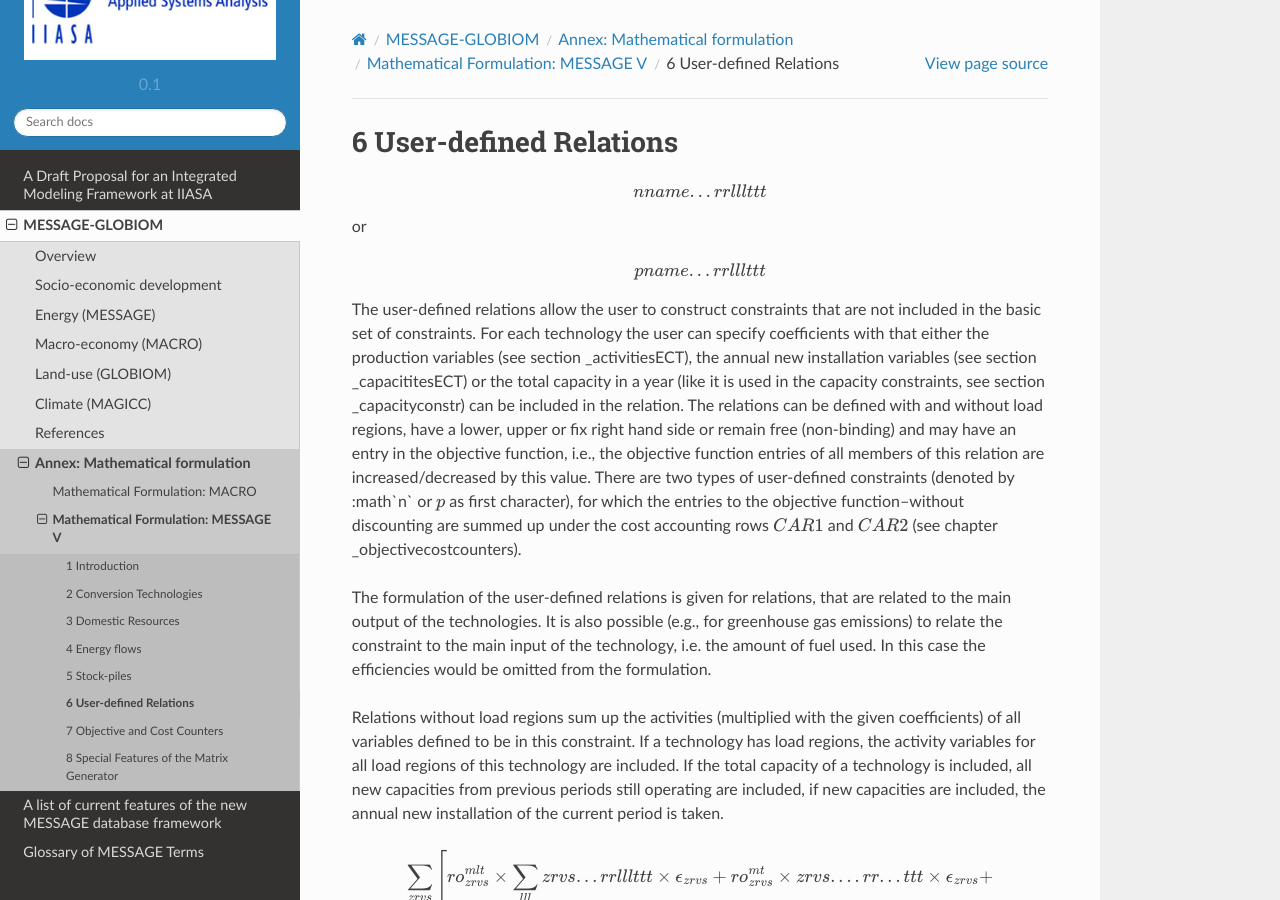
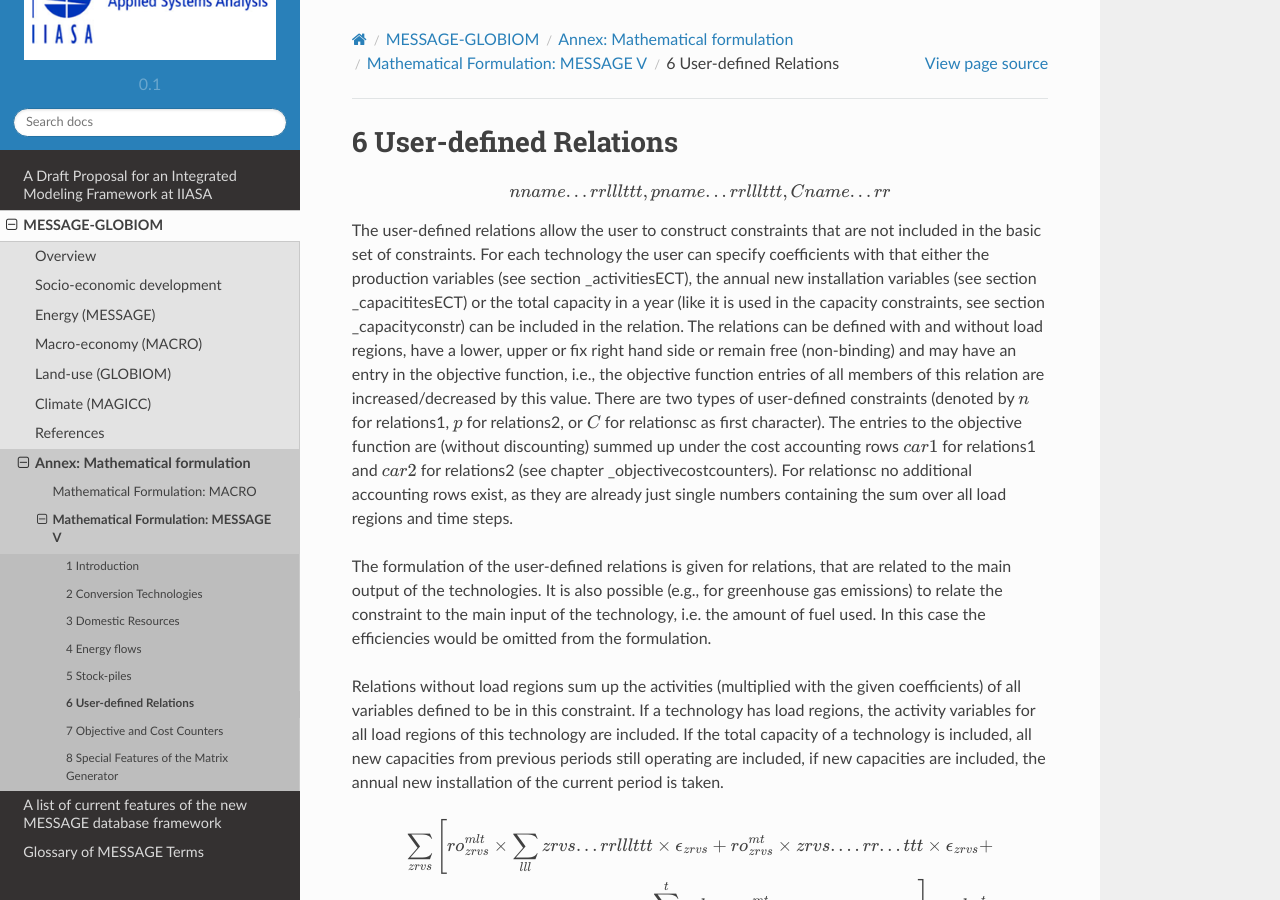
Before and after one commit to yiyi1991/message-ix-models, a Sphinx documentation site: the page built from doc/global/source/message_globiom/annex/message/6_user-defined_relations.rst, in a window 1280 px wide and 900 px high. Built offline with Sphinx 7.4.7 and the Read the Docs theme 2.0.0, drawn with Linux system fonts in a browser that asks for light colours; pages that are not in the unit, such as notebooks, are missing from menus.

Commit message:
Update 6_user-defined_relations.rst

```diff
--- a/doc/global/source/message_globiom/annex/message/6_user-defined_relations.rst
+++ b/doc/global/source/message_globiom/annex/message/6_user-defined_relations.rst
@@ -2,14 +2,9 @@
 =======================
 
 .. math::
-   nname...rrlllttt
+   nname...rrlllttt, pname...rrlllttt, Cname...rr
 
-or
-
-.. math::
-   pname...rrlllttt
-
-The user-defined relations allow the user to construct constraints that are not included in the basic set of constraints. For each technology  the user can specify coefficients with that either the production variables (see section :ref:`_activitiesECT`), the annual new installation variables (see section :ref:`_capacititesECT`) or the total capacity in a year (like it is used in the capacity constraints, see section :ref:`_capacityconstr`) can be included in the relation. The relations can be defined with and without load regions, have a lower, upper or fix right hand side or remain free (non-binding) and may have an entry in the objective function, i.e., the objective function entries of all members of this relation are increased/decreased by this value. There are two types of user-defined constraints (denoted by :math`n` or :math:`p` as first character), for which the entries to the objective function–without discounting are summed up under the cost accounting rows :math:`CAR1` and :math:`CAR2` (see chapter :ref:`_objectivecostcounters`).
+The user-defined relations allow the user to construct constraints that are not included in the basic set of constraints. For each technology  the user can specify coefficients with that either the production variables (see section :ref:`_activitiesECT`), the annual new installation variables (see section :ref:`_capacititesECT`) or the total capacity in a year (like it is used in the capacity constraints, see section :ref:`_capacityconstr`) can be included in the relation. The relations can be defined with and without load regions, have a lower, upper or fix right hand side or remain free (non-binding) and may have an entry in the objective function, i.e., the objective function entries of all members of this relation are increased/decreased by this value. There are two types of user-defined constraints (denoted by :math:`n` for relations1, :math:`p` for relations2, or :math:`C` for relationsc as first character). The entries to the objective function are (without discounting) summed up under the cost accounting rows :math:`car1` for relations1 and :math:`car2` for relations2 (see chapter :ref:`_objectivecostcounters`). For relationsc no additional accounting rows exist, as they are already just single numbers containing the sum over all load regions and time steps.
 
 The formulation of the user-defined relations is given for relations, that are related to the main output of the technologies. It is also possible (e.g., for greenhouse gas emissions) to relate the constraint to the main input of the technology, i.e. the amount of fuel used. In this case the efficiencies would be omitted from the formulation.
 
```
